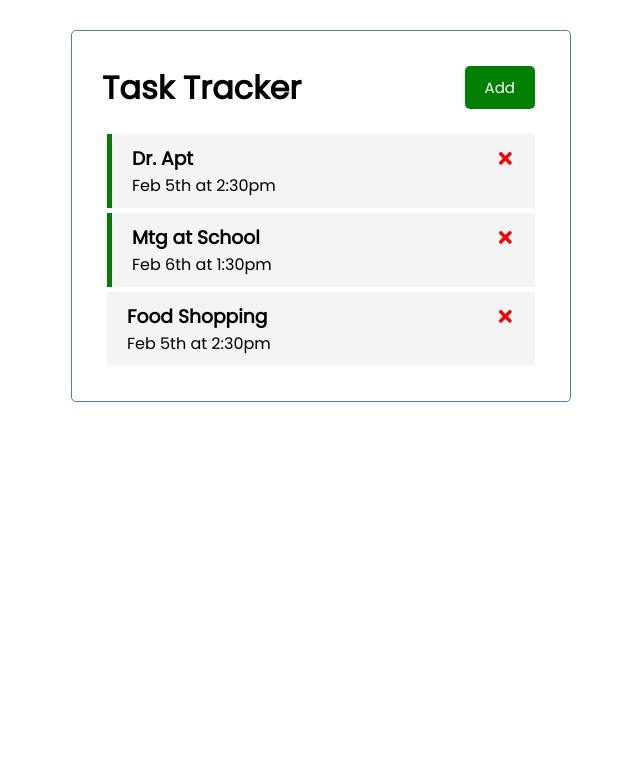
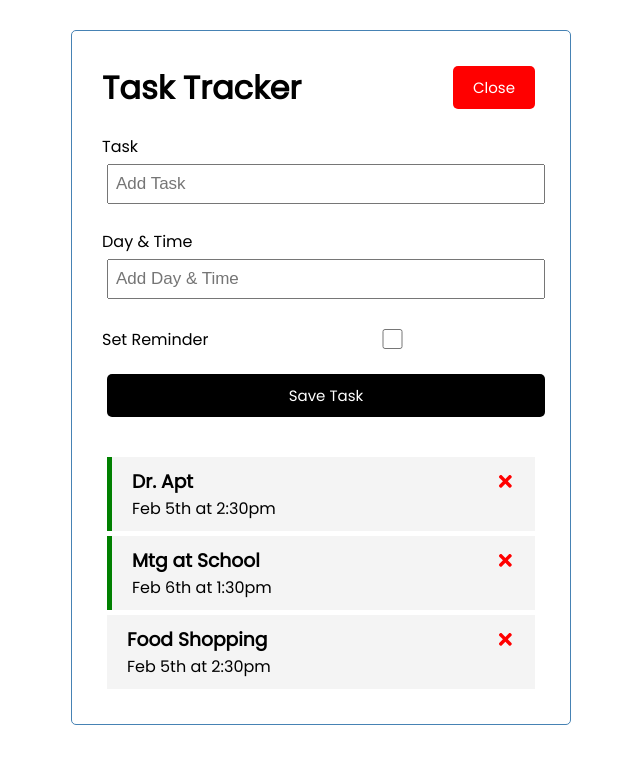
Before and after one commit to halekyl/Tracker, a React (Create React App) app: page / in a window 1280 px wide. Both pictures are taken after a click on the button "Add". Shown: the top 764 px of the page, without its empty margins (319-959 px from the left). Built offline with nearby package versions, Linux system fonts and the light colour scheme.

Commit message:
Added form & vlaidation for Adding a Task & Button

```diff
--- a/src/App.js
+++ b/src/App.js
@@ -1,8 +1,10 @@
 import { useState } from 'react'
 import Header from './components/Header'
 import Tasks from './components/Tasks'
+import AddTask from './components/AddTask'
 
 const App = () => {
+  const [showAddTask, setShowAddTask] = useState(false)
   const [tasks, setTasks] = useState([
     {
         id: 1,
@@ -23,6 +25,18 @@
         reminder: false,
     }
 ])
+
+/* Add Task
+* Takes in task info: text, day and reminder state
+* Show task ids that do not match the deleted task id
+* Actaul button located in Task.js
+*/
+const addTask = (task) => {
+  const id = Math.floor(Math.random() * 1000 + 1)
+  const newTask = { id, ...task }
+  setTasks([...tasks, newTask])
+}
+
 
 /* Delete Task
 * Takes in: task id
@@ -45,10 +59,10 @@
 
 }
 
-
   return (
     <div className='container'>
-      <Header />
+      <Header onAdd={() => setShowAddTask(!showAddTask)} showAdd={showAddTask}/>
+      {showAddTask && <AddTask onAdd={addTask} />}
       {tasks.length > 0 ? <Tasks tasks={tasks} onDelete={deleteTask} onToggle={toggleReminder} /> :
       ('No Tasks To Show')}
     </div>
--- /dev/null
+++ b/src/components/AddTask.js
@@ -0,0 +1,52 @@
+import {useState} from 'react'
+
+const Addtask = ({ onAdd }) => {
+    const [text, setText] = useState('')
+    const [day, setDay] = useState('')
+    const [reminder, setReminder] = useState(false)
+    const onSubmit = (e) => {
+        e.preventDefault()
+
+        // input validation for no input
+        if (!text) {
+            alert('Please add task')
+            return
+        }
+        onAdd({ text, day, reminder })
+
+        // clear the form
+        setText('')
+        setDay('')
+        setReminder(false)
+    }
+
+    return (
+        <form className='add-form' onSubmit={onSubmit}>
+            <div className='form-control'>
+               <label>Task</label>
+               <input type='text' placeholder='Add Task'
+               value={text}
+               onChange={(e) => setText(e.target.value)}
+               />
+            </div>
+            <div className='form-control'>
+               <label>Day & Time </label>
+               <input type='text' placeholder='Add Day & Time'
+                value={day}
+                onChange={(e) => setDay(e.target.value)}
+               />
+            </div>
+            <div className='form-control form-control-check'>
+               <label>Set Reminder</label>
+               <input
+                type='checkbox'
+                checked={reminder}
+                value={reminder}
+                onChange={(e) => setReminder(e.currentTarget.checked)}/>
+            </div>
+            <input type='submit' value='Save Task' className='btn btn-block' />
+        </form>
+    )
+}
+
+export default Addtask
--- a/src/components/Header.js
+++ b/src/components/Header.js
@@ -1,16 +1,16 @@
 import PropTypes from 'prop-types'
 import Button from './Button'
 
-const Header = ({ title }) => {
-    const onClick = () => {
-        console.log('Click')
-    }
-
+const Header = ({ title, onAdd, showAdd }) => {
     return (
          //add className to align side by side
         <header className='header'>
             <h1>{title}</h1>
-            <Button color='green' text='Add' onClick={onClick} />
+            <Button
+                color={showAdd ? 'red' : 'green'}
+                text={showAdd ? 'Close' : 'Add'}
+                onClick={onAdd}
+            />
         </header>
     )
 }
```
Also changed, not shown: 1 other file (tests, documents, lock files or other folders).
